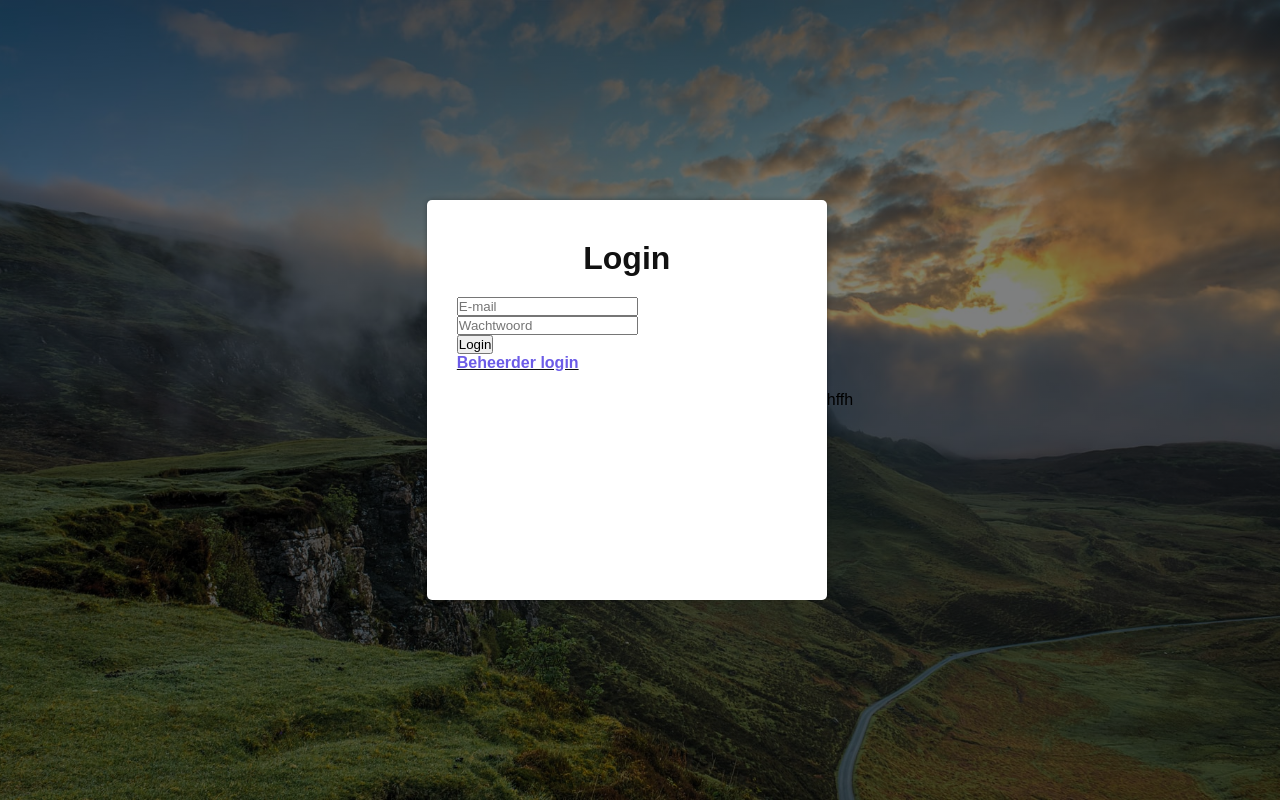
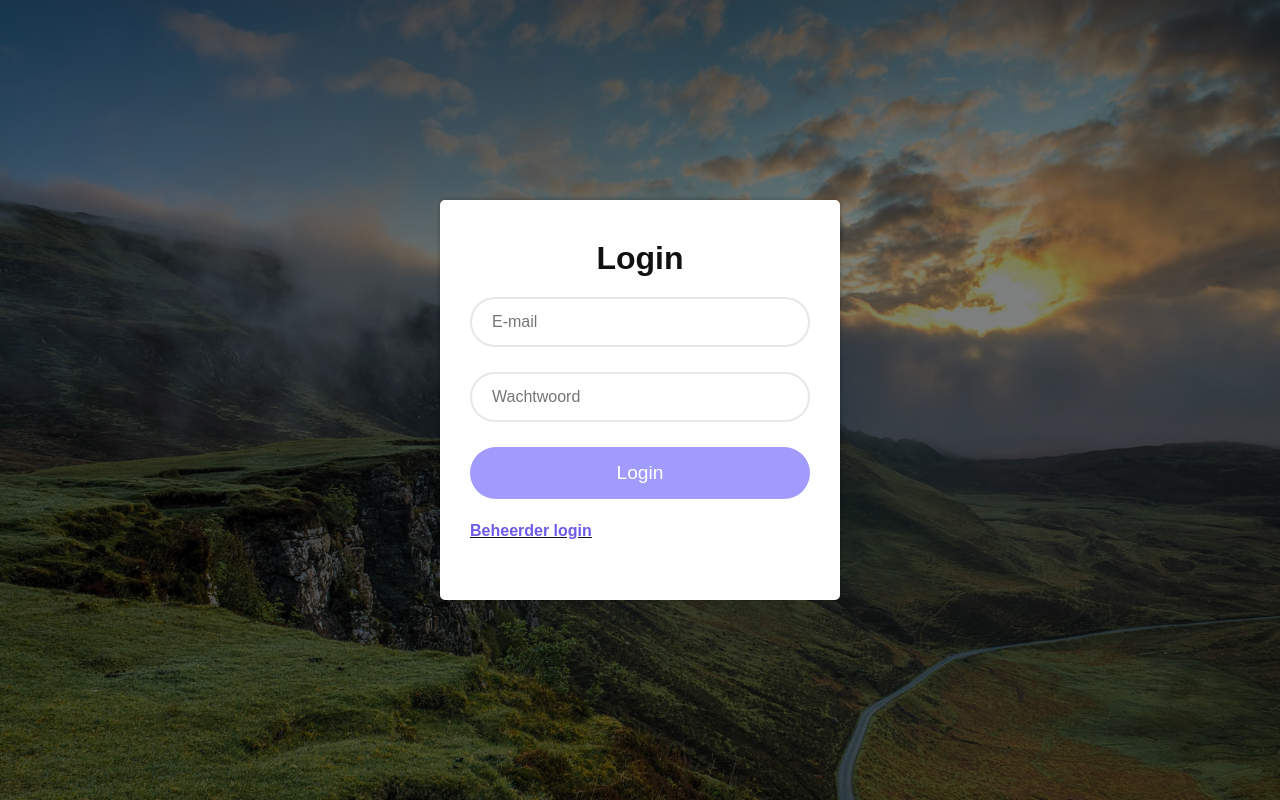
Before and after one commit to D1nand/Bier, a PHP site: page /loginn.php in a window 1280 px wide. Run offline with PHP 8.4, Linux system fonts and the light colour scheme; data comes from the database, SQL or seed files in the repository; data that the repository does not hold is empty.

Commit message:
dayum hij doet het weer

```diff
--- a/CSS.css
+++ b/CSS.css
@@ -269,13 +269,13 @@
   background: #0b5c81;
 }
 
-.container .login-email .input-group {
+ .input-group {
   width: 100%;
   height: 50px;
   margin-bottom: 25px;
 }
 
-.container .login-email .input-group input {
+ .input-group input {
   width: 100%;
   height: 100%;
   border: 2px solid #e7e7e7;
@@ -291,7 +291,7 @@
   border-color: #a29bfe;
 }
 
-.container .login-email .input-group .btn {
+ .btn {
   display: block;
   width: 100%;
   padding: 15px 20px;
--- a/loginn.php
+++ b/loginn.php
@@ -77,4 +77,3 @@
 
     $conn->close();
 ?>
-hffh
```
